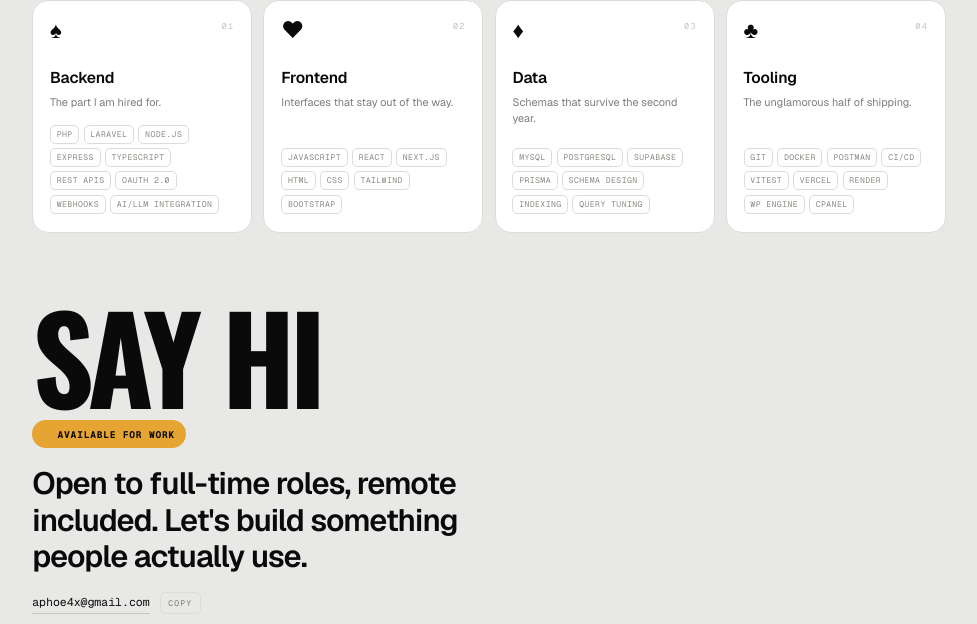
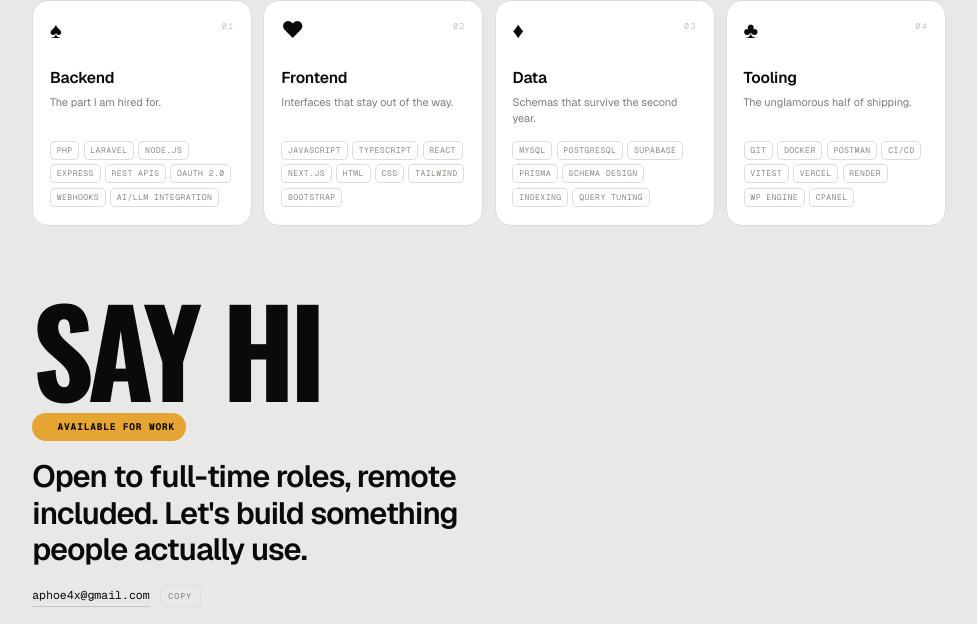
Before and after one commit to Aphoe4x/portfolio, a plain HTML site: page index.html in a window 1280 px wide. Shown: the part 3477-4101 px from the top of the page, without its empty margins (283-1260 px from the left). Drawn offline with nearby package versions, Linux system fonts and the light colour scheme.

Commit message:
Cards: move TypeScript from Backend to Frontend

```diff
--- a/index.html
+++ b/index.html
@@ -549,7 +549,7 @@
           <h3 class="suit-name">Backend</h3>
           <p class="suit-line">The part I am hired for.</p>
           <ul class="suit-tags">
-            <li>PHP</li><li>Laravel</li><li>Node.js</li><li>Express</li><li>TypeScript</li><li>REST APIs</li><li>OAuth 2.0</li><li>Webhooks</li><li>AI/LLM integration</li>
+            <li>PHP</li><li>Laravel</li><li>Node.js</li><li>Express</li><li>REST APIs</li><li>OAuth 2.0</li><li>Webhooks</li><li>AI/LLM integration</li>
           </ul>
         </article>
 
@@ -561,7 +561,7 @@
           <h3 class="suit-name">Frontend</h3>
           <p class="suit-line">Interfaces that stay out of the way.</p>
           <ul class="suit-tags">
-            <li>JavaScript</li><li>React</li><li>Next.js</li><li>HTML</li><li>CSS</li><li>Tailwind</li><li>Bootstrap</li>
+            <li>JavaScript</li><li>TypeScript</li><li>React</li><li>Next.js</li><li>HTML</li><li>CSS</li><li>Tailwind</li><li>Bootstrap</li>
           </ul>
         </article>
 
```
